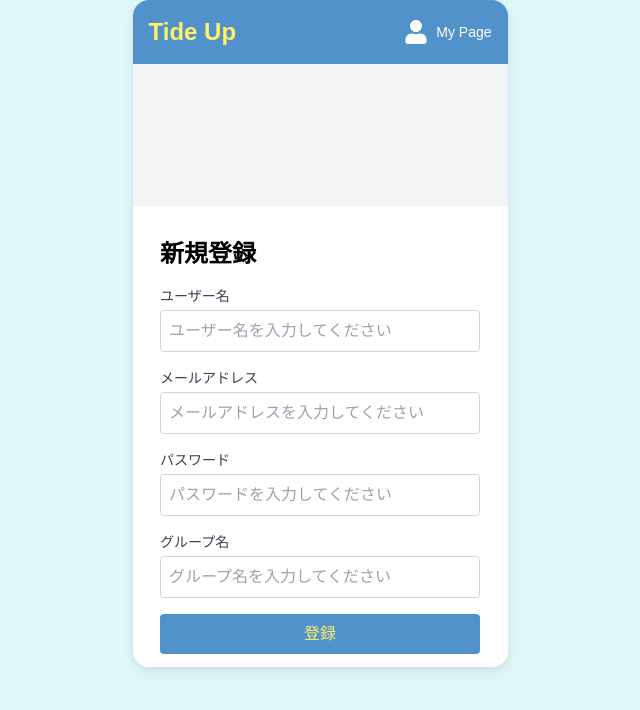
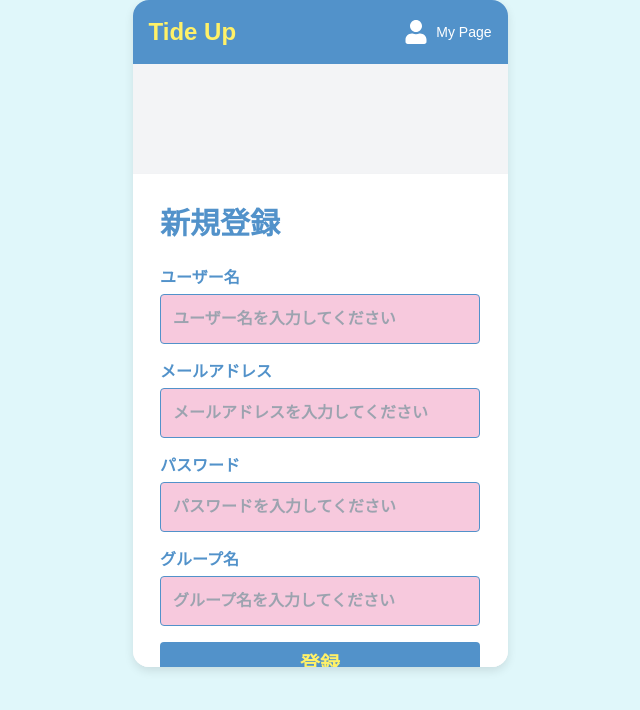
Before and after one commit to ms-engineer-bc24-07/FinalProject_teamD, a Next.js app in the folder frontend/: page /auth/register in a window 1280 px wide. Shown: the top 710 px of the page, without its empty margins (320-960 px from the left). Built offline with nearby package versions, Linux system fonts and the light colour scheme; no server answers.

Commit message:
fix.新規登録、ログインページのUI修正

```diff
--- a/frontend/src/features/LoginForm.tsx
+++ b/frontend/src/features/LoginForm.tsx
@@ -93,11 +93,11 @@ const LoginForm = () => {
         onSubmit={handleSubmit}
         className="bg-white p-8 rounded shadow-lg w-96"
       >
-        <h1 className="text-3xl font-bold mb-6 text-gray-800">ログイン</h1>
+        <h1 className="text-3xl font-bold mb-6 text-customBlue">ログイン</h1>
         {error && <p className="text-red-600 text-sm mb-4">{error}</p>}
 
         <div className="mb-4">
-          <label className="block text-base font-medium text-gray-900">
+          <label className="block text-base text-customBlue font-bold">
             メールアドレス
           </label>
           <input
@@ -105,13 +105,13 @@ const LoginForm = () => {
             name="email"
             value={formData.email}
             onChange={handleChange}
-            className="mt-1 p-3 border border-gray-500 rounded w-full text-gray-900 bg-gray-100 focus:ring-2 focus:ring-blue-500 focus:outline-none"
+            className="mt-1 p-3 border border-customBlue rounded w-full text-customBlue font-bold bg-customPink focus:ring-2 focus:ring-customBlue focus:outline-none"
             placeholder="メールアドレスを入力してください"
           />
         </div>
 
         <div className="mb-4">
-          <label className="block text-base font-medium text-gray-900">
+          <label className="block text-base text-customBlue font-bold">
             パスワード
           </label>
           <input
@@ -119,14 +119,14 @@ const LoginForm = () => {
             name="password"
             value={formData.password}
             onChange={handleChange}
-            className="mt-1 p-3 border border-gray-500 rounded w-full text-gray-900 bg-gray-100 focus:ring-2 focus:ring-blue-500 focus:outline-none"
+            className="mt-1 p-3 border border-customBlue rounded w-full text-customBlue font-bold bg-customPink focus:ring-2 focus:ring-customBlue focus:outline-none"
             placeholder="パスワードを入力してください"
           />
         </div>
 
         <button
           type="submit"
-          className="bg-customBlue text-customYellow px-4 py-2 rounded w-full"
+          className="bg-customBlue text-customYellow px-4 py-2 rounded w-full text-xl font-bold"
         >
           ログイン
         </button>
@@ -135,7 +135,7 @@ const LoginForm = () => {
           アカウントお持ちではない方はこちらへ{" "}
           <a
             href="/auth/register"
-            className="text-blue-600 font-semibold hover:underline"
+            className="text-customBlue font-semibold hover:underline"
           >
             新規登録
           </a>
--- a/frontend/src/features/RegisterForm.tsx
+++ b/frontend/src/features/RegisterForm.tsx
@@ -74,11 +74,11 @@ const RegisterForm = () => {
         onSubmit={handleSubmit}
         className="bg-white p-8 rounded shadow-md w-96"
       >
-        <h1 className="text-2xl font-bold mb-4">新規登録</h1>
+        <h1 className="text-3xl font-bold mb-6 text-customBlue">新規登録</h1>
         {error && <p className="text-red-500 text-sm mb-4">{error}</p>}
 
         <div className="mb-4">
-          <label className="block text-sm font-medium text-gray-700">
+          <label className="block text-base text-customBlue font-bold">
             ユーザー名
           </label>
           <input
@@ -86,13 +86,13 @@ const RegisterForm = () => {
             name="username"
             value={formData.username}
             onChange={handleChange}
-            className="mt-1 p-2 border border-gray-300 rounded w-full text-black"
+            className="mt-1 p-3 border border-customBlue rounded w-full text-customBlue font-bold bg-customPink focus:ring-2 focus:ring-customBlue focus:outline-none"
             placeholder="ユーザー名を入力してください"
           />
         </div>
 
         <div className="mb-4">
-          <label className="block text-sm font-medium text-gray-700">
+          <label className="block text-base text-customBlue font-bold">
             メールアドレス
           </label>
           <input
@@ -100,13 +100,13 @@ const RegisterForm = () => {
             name="email"
             value={formData.email}
             onChange={handleChange}
-            className="mt-1 p-2 border border-gray-300 rounded w-full text-black"
+            className="mt-1 p-3 border border-customBlue rounded w-full text-customBlue font-bold bg-customPink focus:ring-2 focus:ring-customBlue focus:outline-none"
             placeholder="メールアドレスを入力してください"
           />
         </div>
 
         <div className="mb-4">
-          <label className="block text-sm font-medium text-gray-700">
+          <label className="block text-base text-customBlue font-bold">
             パスワード
           </label>
           <input
@@ -114,13 +114,13 @@ const RegisterForm = () => {
             name="password"
             value={formData.password}
             onChange={handleChange}
-            className="mt-1 p-2 border border-gray-300 rounded w-full text-black"
+            className="mt-1 p-3 border border-customBlue rounded w-full text-customBlue font-bold bg-customPink focus:ring-2 focus:ring-customBlue focus:outline-none"
             placeholder="パスワードを入力してください"
           />
         </div>
 
         <div className="mb-4">
-          <label className="block text-sm font-medium text-gray-700">
+          <label className="block text-base text-customBlue font-bold">
             グループ名
           </label>
           <input
@@ -128,14 +128,14 @@ const RegisterForm = () => {
             name="groupName"
             value={formData.groupName}
             onChange={handleChange}
-            className="mt-1 p-2 border border-gray-300 rounded w-full text-black"
+            className="mt-1 p-3 border border-customBlue rounded w-full text-customBlue font-bold bg-customPink focus:ring-2 focus:ring-customBlue focus:outline-none"
             placeholder="グループ名を入力してください"
           />
         </div>
 
         <button
           type="submit"
-          className="bg-customBlue text-customYellow px-4 py-2 rounded w-full"
+          className="bg-customBlue text-customYellow px-4 py-2 rounded w-full text-xl font-bold"
         >
           登録
         </button>
@@ -143,7 +143,7 @@ const RegisterForm = () => {
           すでにアカウントをお持ちですか？{" "}
           <a
             href="/auth/login"
-            className="text-blue-600 font-semibold hover:underline"
+            className="text-customBlue font-semibold hover:underline"
           >
             ログイン
           </a>
```
